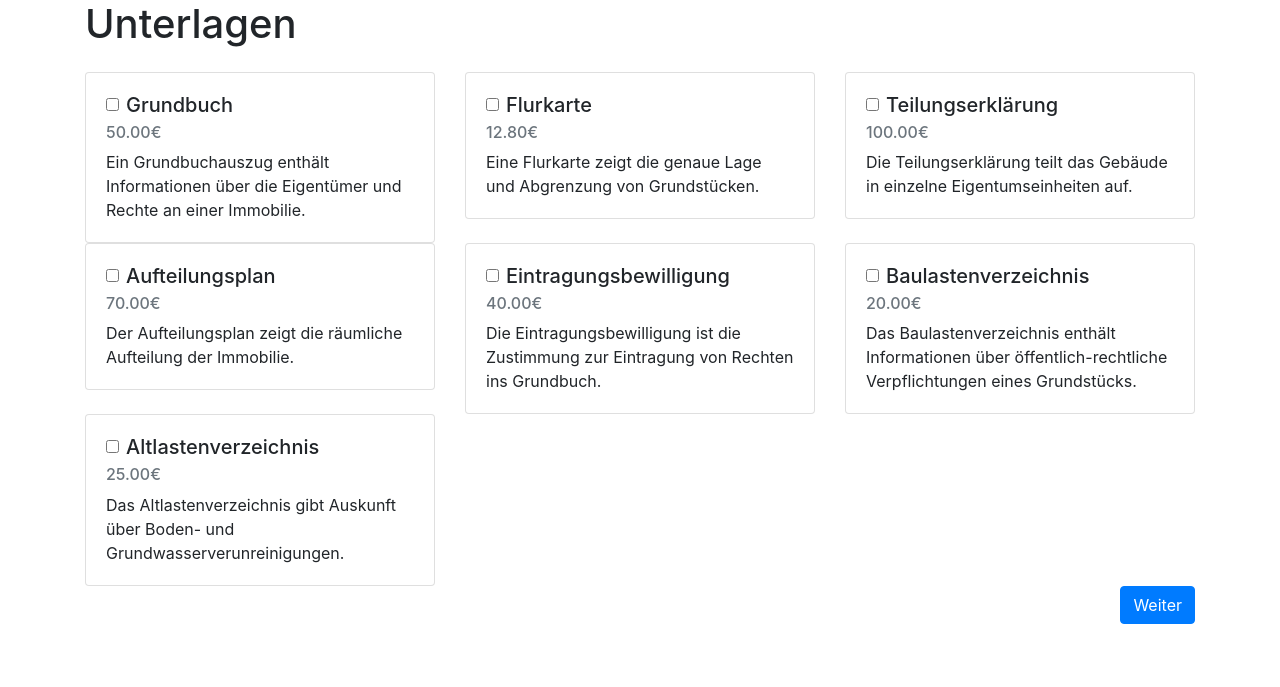
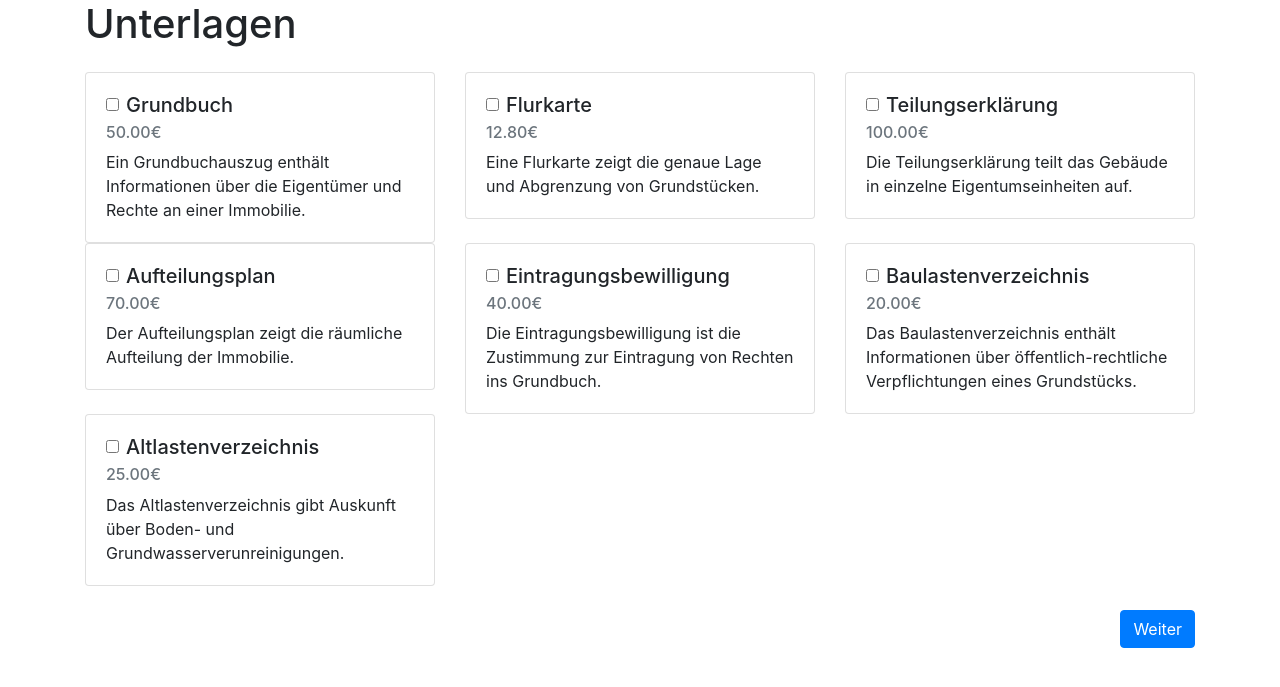
Before and after one commit to MikeKrueger75/my-unterlagenshop, a Flask app: page /produkte in a window 1280 px wide. Shown: the part 88-775 px from the top of the page. Run offline with Flask 3, Linux system fonts and the light colour scheme; some libraries are stand-ins or nearby versions.

Commit message:
fix navigation padding

```diff
--- a/templates/bezahlung.html
+++ b/templates/bezahlung.html
@@ -7,7 +7,7 @@
     <h1 class="my-4">Bezahlung</h1>
     <form>
         <!-- Formularelemente für Bezahlung hier hinzufügen -->
-        <div class="row">
+        <div class="form-row my-4">
             <div class="col-6 text-left">
                 <a href="{{ url_for('zusammenfassung') }}" class="btn btn-secondary">Zurück</a>
             </div>
--- a/templates/eigentuemervollmacht.html
+++ b/templates/eigentuemervollmacht.html
@@ -7,7 +7,7 @@
     <h1 class="my-4">Eigentümervollmacht</h1>
     <form>
         <!-- Formularelemente für Immobiliendaten hier hinzufügen -->
-        <div class="row">
+        <div class="form-row my-4">
             <div class="col-6 text-left">
                 <a href="{{ url_for('angaben') }}" class="btn btn-secondary">Zurück</a>
             </div>
--- a/templates/immobiliendaten.html
+++ b/templates/immobiliendaten.html
@@ -106,7 +106,7 @@
                 </div>
             </div>
         </div>
-        <div class="row">
+        <div class="form-row my-4">
             <div class="col-6 text-left">
                 <a href="{{ url_for('produkte') }}" class="btn btn-secondary">Zurück</a>
             </div>
--- a/templates/kundendaten.html
+++ b/templates/kundendaten.html
@@ -55,7 +55,7 @@
                 <input type="text" class="form-control" id="ort" name="ort" value="{{ session.get('ort', '') }}" required>
             </div>
         </div>
-        <div class="row">
+        <div class="form-row my-4">
             <div class="col-6 text-left">
                 <a href="{{ url_for('immobiliendaten') }}" class="btn btn-secondary">Zurück</a>
             </div>
--- a/templates/produkte.html
+++ b/templates/produkte.html
@@ -27,7 +27,7 @@
             </div>
             {% endfor %}
         </div>
-        <div class="row">
+        <div class="form-row my-4">
             <div class="col-12 text-right">
                 <button type="submit" class="btn btn-primary">Weiter</button>
             </div>
--- a/templates/zusammenfassung.html
+++ b/templates/zusammenfassung.html
@@ -7,7 +7,7 @@
     <h1 class="my-4">Bestellung</h1>
     <form>
         <!-- Formularelemente für Bestellung hier hinzufügen -->
-        <div class="row">
+        <div class="form-row my-4">
             <div class="col-6 text-left">
                 <a href="{{ url_for('eigentuemervollmacht') }}" class="btn btn-secondary">Zurück</a>
             </div>
```
Also changed, not shown: templates/angaben.html (+4 -6 lines).
